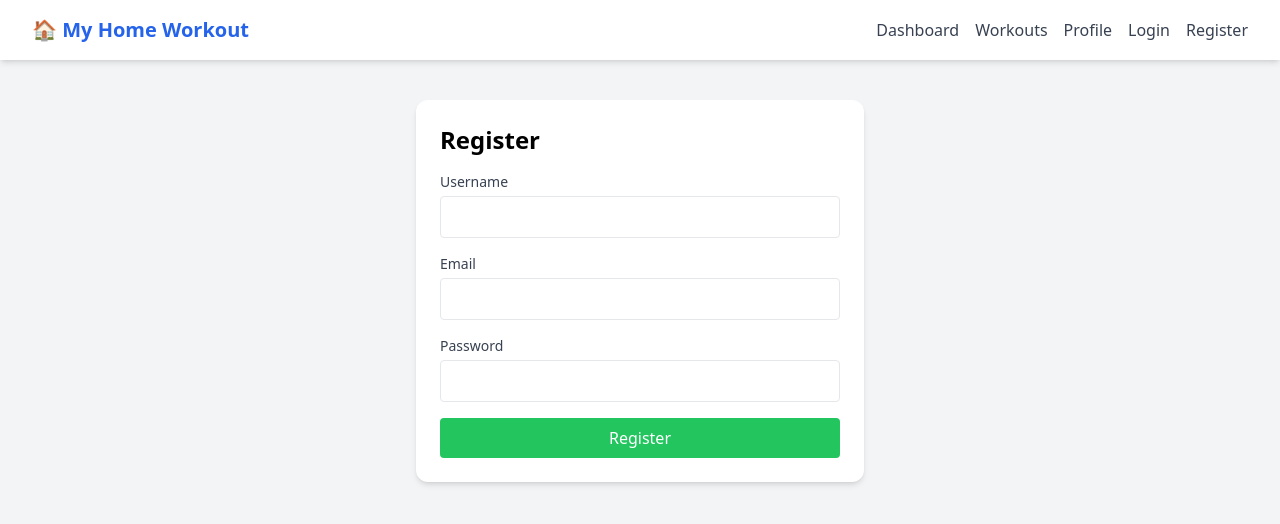
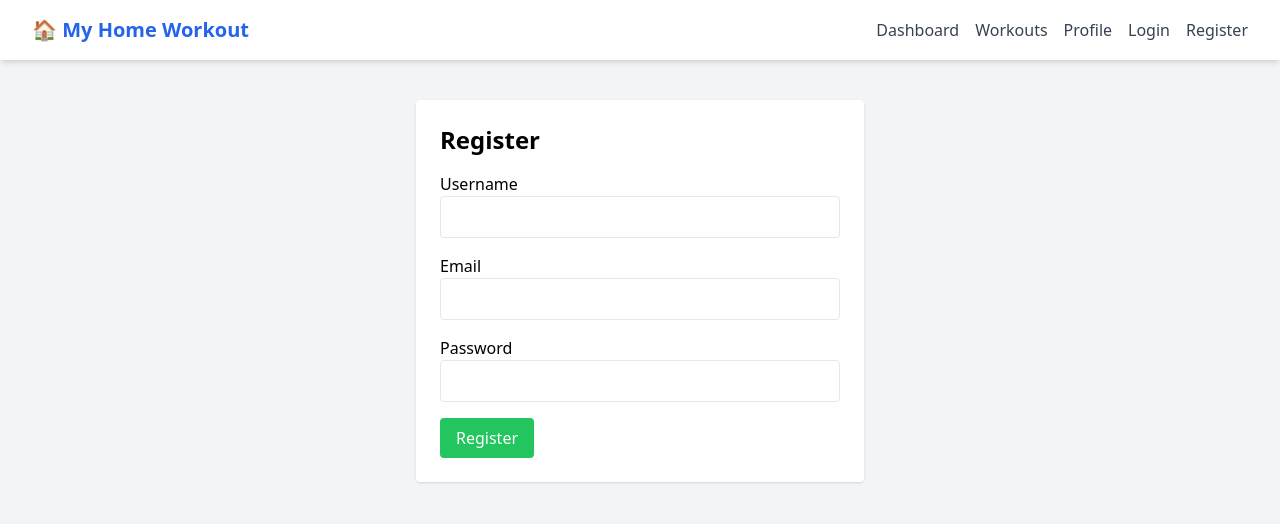
Before and after one commit to Brian-op/My-Home-Workout-Frontend, a React (Vite) app in the folder vite-project/: page /register in a window 1280 px wide. Shown: the top 524 px of the page. Built offline with nearby package versions, Linux system fonts and the light colour scheme.

Commit message:
register

```diff
--- a/vite-project/src/pages/Register.jsx
+++ b/vite-project/src/pages/Register.jsx
@@ -1,5 +1,79 @@
-import RegisterForm from '../components/RegisterForm';
+import { Formik, Form, Field, ErrorMessage } from 'formik'
+import * as Yup from 'yup'
+import { useNavigate } from 'react-router-dom'
 
-const Register = () => <RegisterForm />;
+const Register = () => {
+  const navigate = useNavigate()
 
-export default Register;
+  const registerSchema = Yup.object().shape({
+    username: Yup.string().min(3, 'Username must be at least 3 characters').required('Required'),
+    email: Yup.string().email('Invalid email format').required('Required'),
+    password: Yup.string().min(6, 'Password too short').required('Required'),
+  })
+
+  const handleRegister = async (values, { setSubmitting, setErrors }) => {
+    try {
+      await new Promise((res) => setTimeout(res, 1000))
+
+      const { email } = values
+
+      // Fake check for already registered email
+      if (email === 'test@example.com') {
+        setErrors({ email: 'Email already registered' })
+      } else {
+        const fakeToken = 'new-user-token.abc123.xyz456'
+        localStorage.setItem('jwt', fakeToken)
+        navigate('/dashboard')
+      }
+    } catch (err) {
+      setErrors({ general: 'Registration failed. Try again later.' })
+    } finally {
+      setSubmitting(false)
+    }
+  }
+
+  return (
+    <div className="max-w-md mx-auto mt-10 p-6 bg-white rounded shadow">
+      <h2 className="text-2xl font-bold mb-4">Register</h2>
+      <Formik
+        initialValues={{ username: '', email: '', password: '' }}
+        validationSchema={registerSchema}
+        onSubmit={handleRegister}
+      >
+        {({ isSubmitting, errors }) => (
+          <Form className="space-y-4">
+            {errors.general && <div className="text-red-500">{errors.general}</div>}
+
+            <div>
+              <label className="block">Username</label>
+              <Field name="username" type="text" className="w-full p-2 border rounded" />
+              <ErrorMessage name="username" component="div" className="text-red-500" />
+            </div>
+
+            <div>
+              <label className="block">Email</label>
+              <Field name="email" type="email" className="w-full p-2 border rounded" />
+              <ErrorMessage name="email" component="div" className="text-red-500" />
+            </div>
+
+            <div>
+              <label className="block">Password</label>
+              <Field name="password" type="password" className="w-full p-2 border rounded" />
+              <ErrorMessage name="password" component="div" className="text-red-500" />
+            </div>
+
+            <button
+              type="submit"
+              disabled={isSubmitting}
+              className="bg-green-500 text-white px-4 py-2 rounded hover:bg-green-600"
+            >
+              {isSubmitting ? 'Registering...' : 'Register'}
+            </button>
+          </Form>
+        )}
+      </Formik>
+    </div>
+  )
+}
+
+export default Register
```
